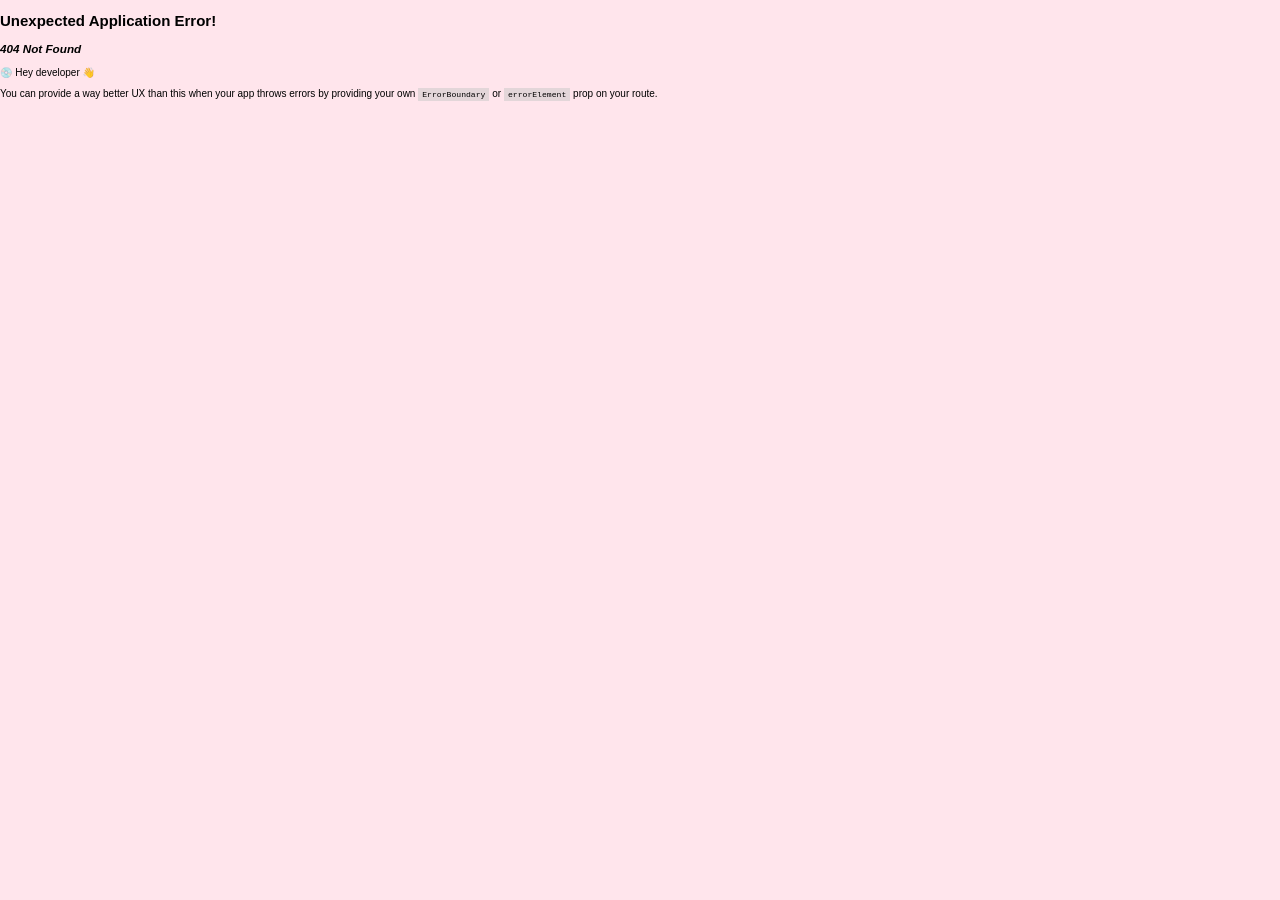
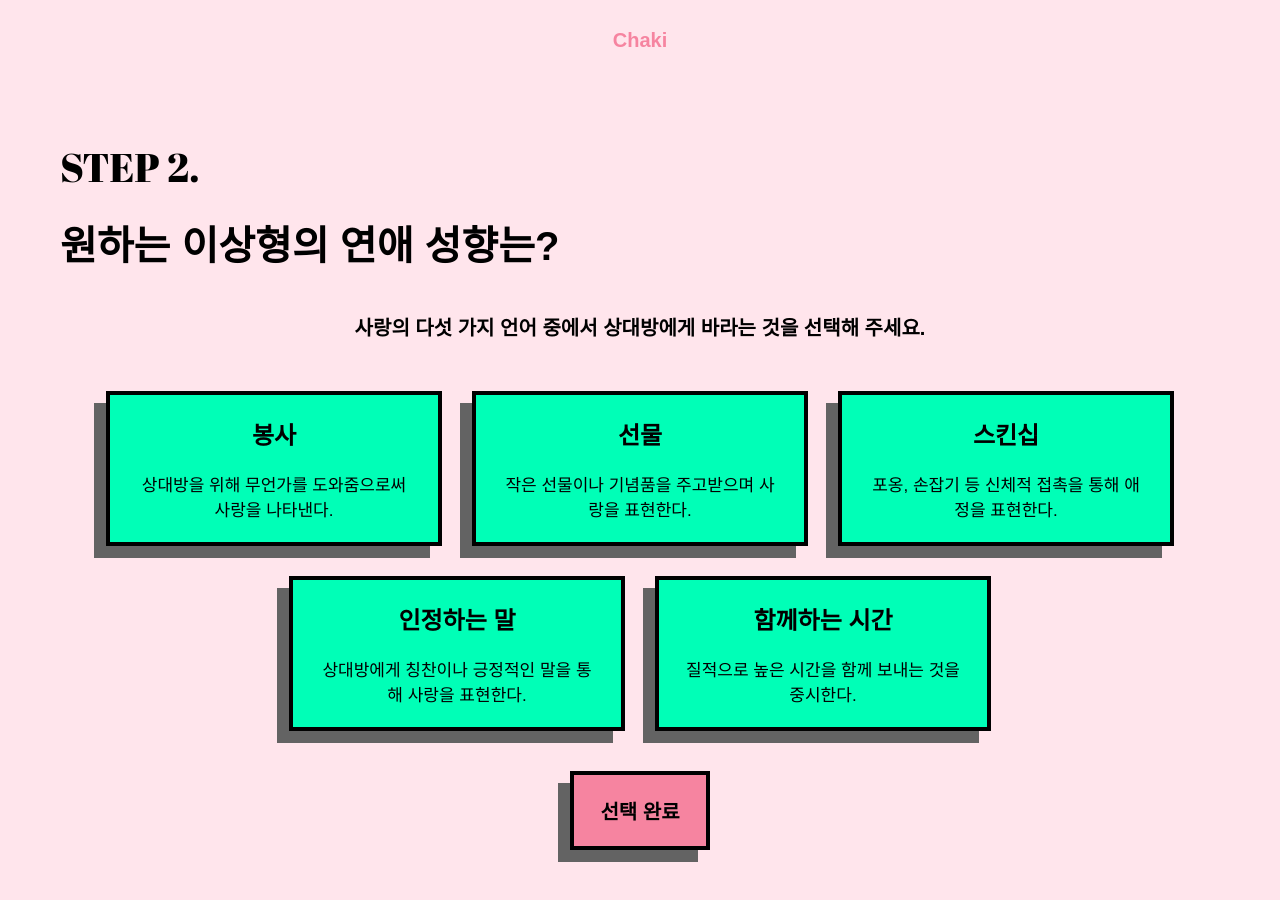
Before and after one commit to khinwaiyan/Chaki, a React (Create React App) app in the folder frontend/: page /lovelanguage in a window 1280 px wide. Before the commit this address had no page. Shown: the top 900 px of the page. Before the commit the page ends 800 px from the top, so only its background shows below. Built offline with nearby package versions, Linux system fonts and the light colour scheme; a web font is replaced by a local one.

Commit message:
temporarily done with page 3
need to change button -> toggle button to let user choose 1 button at a time

```diff
--- a/frontend/src/App.js
+++ b/frontend/src/App.js
@@ -10,6 +10,7 @@ import { H1, H2, H1Bold, H2Bold, P1, P2 } from './components/Text';
 import Appearance from './page/Appearance';
 import Keyword from './page/Keyword';
 import TextInput from './page/TextInput';
+import LoveLanguage from './page/LoveLanguage';
 
 const router = createBrowserRouter([
   {
@@ -40,7 +41,17 @@ const router = createBrowserRouter([
       <Footer />
     </>
     )
+  },
+  {
+    path: '/lovelanguage',
+    element: (
+      <>
+        <Header />
+        <LoveLanguage />
+      </>
+    )
   }
+
 ]);
 
 function App() {
--- a/frontend/src/components/Btn.js
+++ b/frontend/src/components/Btn.js
@@ -46,6 +46,43 @@ const BtnText = styled.span`
     font-weight: 900;
   }
 `;
+
+const BtnTitleText = styled.span`
+  display: flex;
+  justify-content: center;
+  align-items: center;
+  padding: 1.2rem;
+  gap: 1rem;
+  font-size: 1.5rem;
+  font-weight: 800;
+  @media (min-width: 1024px) {
+    padding: 2rem;
+    gap: 2rem;
+    font-size: 2.4rem;
+    font-weight: 900;
+  }
+`;
+
+const BtnBodyText = styled.span`
+  display: flex;
+  justify-content: center;
+  align-items: center;
+  padding-left: 1.2rem;
+  padding-right: 1.2rem;
+  padding-bottom: 1.2rem;
+  // padding: 1.2rem;
+  gap: 1rem;
+  font-size: 1.3rem;
+
+  @media screen and (min-width: 1024px) {
+    gap: 2rem;
+    padding-left: 2rem;
+    padding-right: 2rem;
+    padding-bottom: 2rem;
+    font-size: 1.7rem;
+  }
+`;
+
 const ToggleBtnsGroup = styled.div`
   display: flex;
   gap: 0.8rem;
@@ -79,6 +116,29 @@ const Btn = ({
       isClicked={isClicked}
     >
       <BtnText>{text}</BtnText>
+    </StyledBtn>
+  );
+};
+
+const BtnWithBody = ({title, text, onClickColor = 'var(--secondary-color)',
+originalColor = 'var(--primary-color)', defaultClick = false, onClickFunction}) => {
+  const [isClicked, setIsClicked] = useState(defaultClick);
+
+  const handleClick = () => {
+    setIsClicked((current) => !current);
+    if (onClickFunction) {
+      onClickFunction(title, text);
+    }
+  };
+
+  const buttonStyle = {
+    backgroundColor: isClicked ? onClickColor : originalColor,
+  };
+
+  return (
+    <StyledBtn onClick={handleClick} style={buttonStyle} isClicked={isClicked}>
+        <BtnTitleText>{title}</BtnTitleText>
+        <BtnBodyText>{text}</BtnBodyText>
     </StyledBtn>
   );
 };
@@ -122,6 +182,7 @@ const ToggleBtns = ({ text1, text2, value1, value2, upperHandle } ) => {
 
 
 
+
 Btn.propTypes = {
   text: PropTypes.string.isRequired,
   onClickColor: PropTypes.string,
@@ -131,4 +192,4 @@ Btn.propTypes = {
   defaultClick: PropTypes.bool,
 };
 
-export { Btn, SendBtn, ToggleBtns };
+export { Btn, SendBtn, ToggleBtns, BtnWithBody };
--- /dev/null
+++ b/frontend/src/page/LoveLanguage.js
@@ -0,0 +1,87 @@
+import React, { useState } from 'react';
+import styled from 'styled-components';
+import { useNavigate } from 'react-router-dom';
+import { H1, H2, H2Bold } from '../components/Text';
+import { BtnWithBody, SendBtn } from '../components/Btn';
+
+const Wrapper = styled.div`
+    padding: 6rem;
+`;
+
+const ContentWrapper = styled.div`
+  display: flex;
+  flex-direction: column;
+  align-items: center;
+  justify-content: center;
+  flex-grow: 1;
+`;
+
+const ButtonGroup = styled.div`
+display: flex;
+  flex-wrap: wrap;
+  gap: 1rem;
+  margin: 2rem;
+  justify-content: center;
+  box-sizing: border-box;
+
+  & > button {
+    flex: 1 1 30%; /* ensures 3 buttons in one row */
+    max-width: 30%; /* ensures 3 buttons in one row */
+  }
+
+  @media (max-width: 768px) {
+    & > button {
+        flex: 1 1 45%; /* ensures 2 buttons in one row */
+        max-width: 45%;
+      }
+  }
+
+  @media (max-width: 480px) {
+    & > button {
+        & > button {
+            flex: 1 1 100%; /* ensures 1 button per row */
+            max-width: 100%;
+          }
+    }
+  }
+`;
+
+
+export default function LoveLanguage() {
+    const [selectLanguage, setSelectLanguage] = useState(null);
+    const navigate = useNavigate();
+
+    const handleLanguageSelection = (language) => {
+        setSelectLanguage(language);
+        console.log(`Selected language: ${language}`);
+    }
+
+    const handleNavigation = (path) => {
+       navigate(path);
+    };
+
+    const handleSendData = () => {
+        console.log(`Selected language: ${selectLanguage}`);
+        handleNavigation('/textinput');
+
+    };
+
+
+    return (
+        <Wrapper>
+            <H2Bold content="STEP 2." />
+            <H1 content="원하는 이상형의 연애 성향는?" />
+            <ContentWrapper>
+                <H2 content="사랑의 다섯 가지 언어 중에서 상대방에게 바라는 것을 선택해 주세요." />
+                <ButtonGroup>
+                    <BtnWithBody title="봉사" text = "상대방을 위해 무언가를 도와줌으로써 사랑을 나타낸다." onClickFunction={handleLanguageSelection} />
+                    <BtnWithBody title="선물" text = "작은 선물이나 기념품을 주고받으며 사랑을 표현한다." onClickFunction={handleLanguageSelection} />
+                    <BtnWithBody title="스킨십" text = "포옹, 손잡기 등 신체적 접촉을 통해 애정을 표현한다." onClickFunction={handleLanguageSelection} />
+                    <BtnWithBody title="인정하는 말" text = "상대방에게 칭찬이나 긍정적인 말을 통해 사랑을 표현한다." onClickFunction={handleLanguageSelection} />
+                    <BtnWithBody title="함께하는 시간" text = "질적으로 높은 시간을 함께 보내는 것을 중시한다." onClickFunction={handleLanguageSelection} />
+                </ButtonGroup>
+                <SendBtn text="선택 완료" onClickFunction={handleSendData} />
+            </ContentWrapper>
+        </Wrapper>
+    )
+}
```
